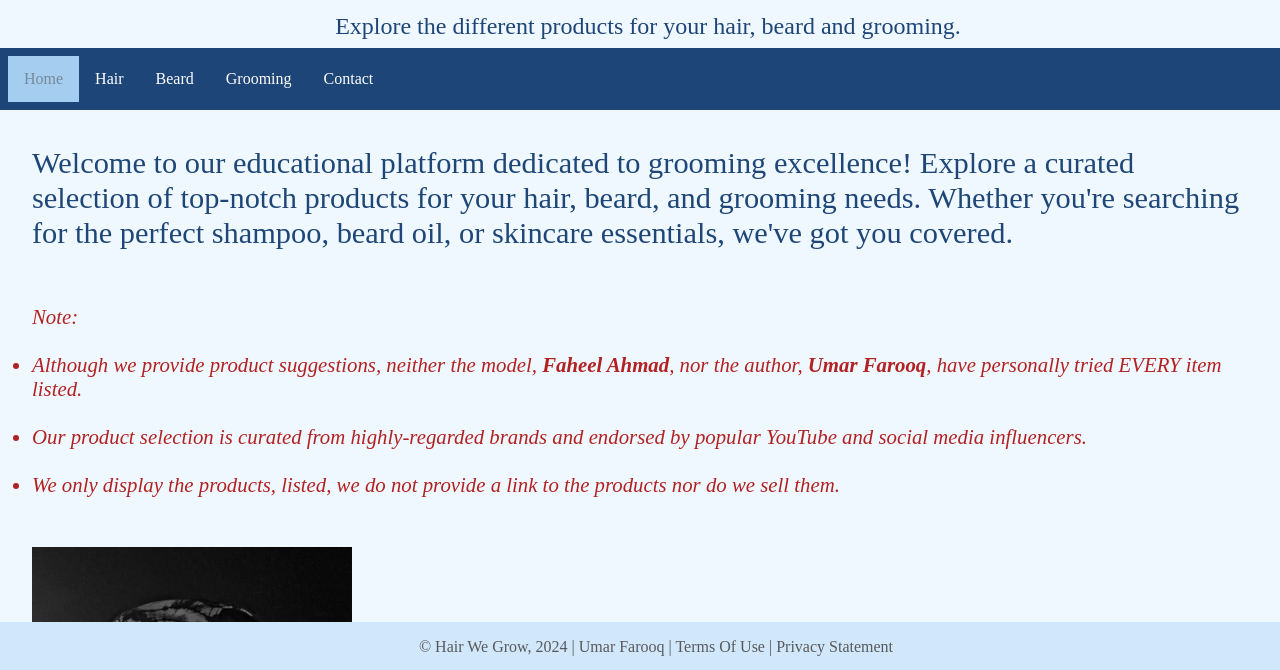
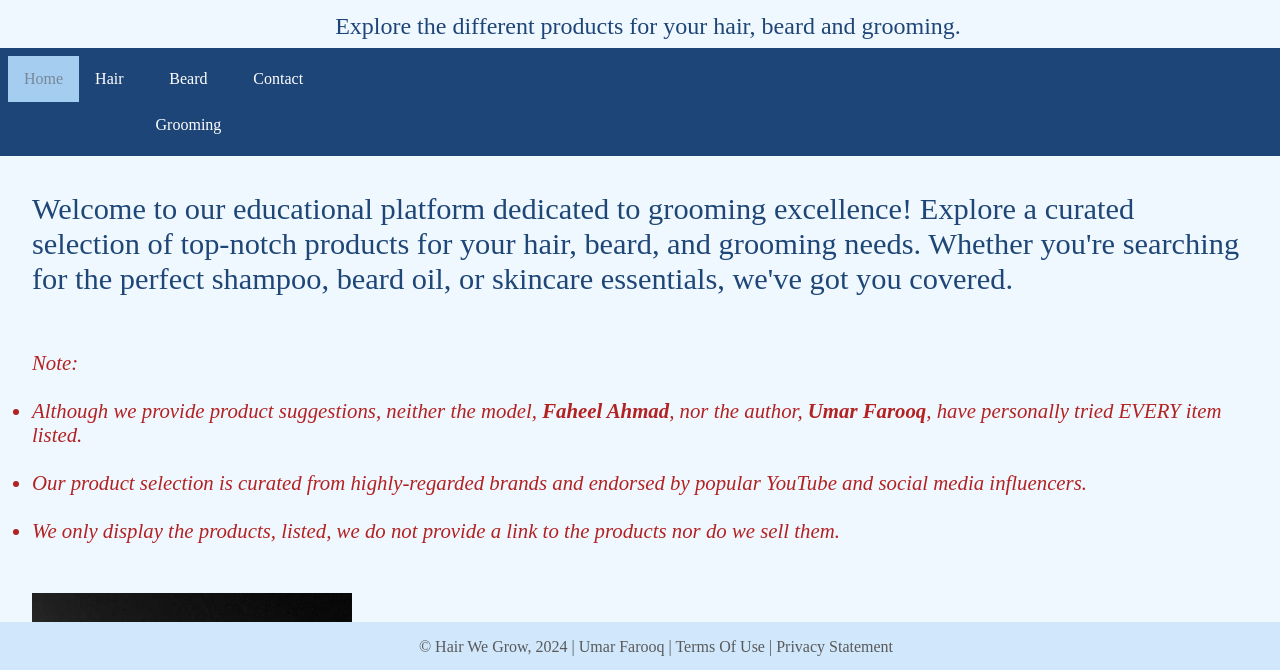
Before and after one commit to umarf2004/P4, a plain HTML site: page index.html in a window 1280 px wide. Shown: the part 128-798 px from the top of the page. Drawn offline with Linux system fonts and the light colour scheme.

Commit message:
Add files via upload

```diff
--- a/index.html
+++ b/index.html
@@ -32,11 +32,16 @@ Website: Lists products for men's hair, beard, and grooming needs.
         <main>
             <!--Navigation Bar -->
             <nav>
-                <ul>
+                <ul class="nav">
                     <li><a href="index.html" id="home">Home</a></li>
                     <li><a href="HairProducts.html" id="hair">Hair</a></li>
-                    <li><a href="BeardProducts.html" id="beard">Beard</a></li>
-                    <li><a href="GroomingProducts.html" id="grooming">Grooming</a></li>
+                    <!-- two tier nav-->
+                    <li><a href="BeardProducts.html" id="beard">Beard</a>
+                        <ul class="submenu">
+                            <li><a href="GroomingProducts.html" id="grooming">Grooming</a></li>
+                        </ul>
+                    </li>
+                    <!-- ------------------ -->
                     <li><a href="Contact.html" id="contact">Contact</a></li>
                 </ul>
             </nav>
```
